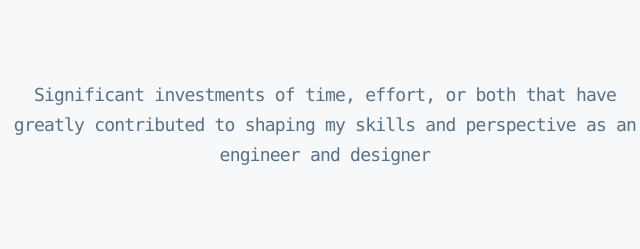
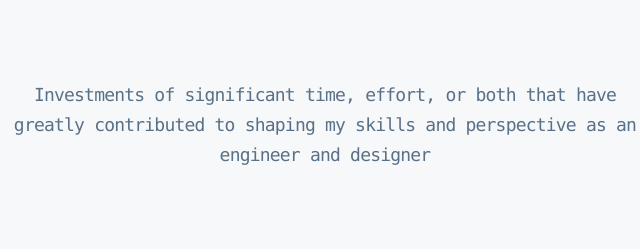
Before and after one commit to joshua-rc/Portfolio, a plain HTML site: page index.html in a window 1280 px wide. Shown: the top 249 px of the page, 365-1005 px from the left. Drawn offline with Linux system fonts and the light colour scheme; a web font is replaced by a local one.

Commit message:
project homepage header update

```diff
--- a/index.html
+++ b/index.html
@@ -15,7 +15,7 @@
     <aside class="sidebar" id="sidebar"></aside>
     <main>
       <header class="masthead">
-        <h1>Significant investments of time, effort, or both that have greatly contributed to shaping my skills and perspective as an engineer and designer</h1>
+        <h1>Investments of significant time, effort, or both that have greatly contributed to shaping my skills and perspective as an engineer and designer</h1>
       </header>
       <!-- Cards are generated from SELECTED_WORK in assets/js/projects.js -->
       <div class="work-grid" id="work-grid"></div>
```
